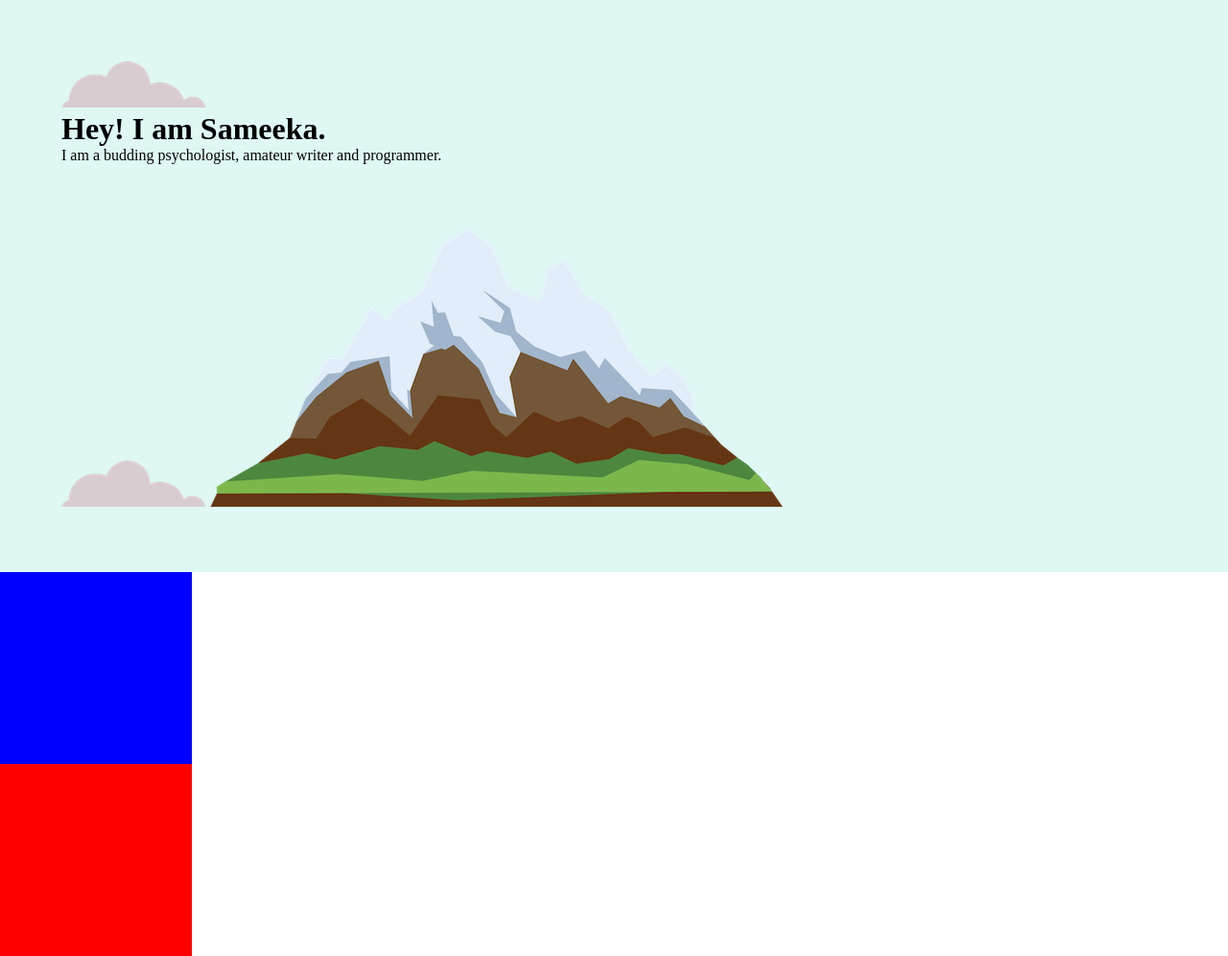
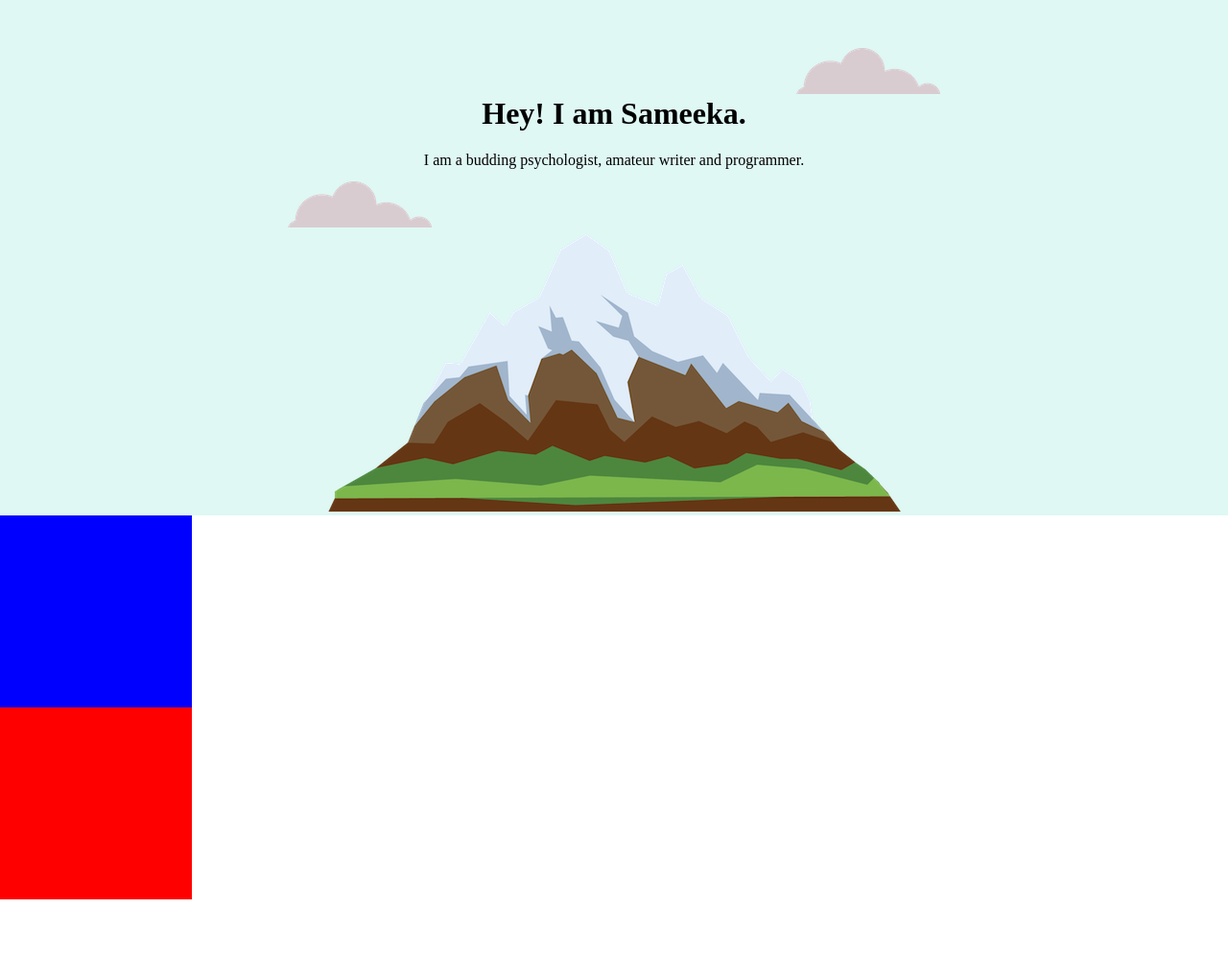
Before and after one commit to sameeka-sahban/My-Site, a plain HTML site: page index.html in a window 1280 px wide. Shown: the whole page at 96% size. After the commit the page ends 937 px from the top, so only its background shows below. Drawn offline with Linux system fonts and the light colour scheme.

Commit message:
Styling the elements

```diff
--- a/CSS/styles.css
+++ b/CSS/styles.css
@@ -1,9 +1,13 @@
 body{
 	margin: 0px;
+	text-align: center;
 }
 
 h1{
-	margin: 0px;
+	margin-top: 0;
+	/*when you are using width as percentage then you should use auto to center the elements
+	automatically. also "0 auto" = top bottom 0 margin left right
+	auto 0 auto 0 auto would mean top margin =0, right = auto, bottom= 0 and left=auto*/
 
 }
 
@@ -15,8 +19,8 @@ p{
 
 .top-container{
 	background-color: #dff8f4;
-	margin-top: 0px;
-	padding: 5%;
+	padding-top: 100px ;
+	position: relative;
 
 }
 
@@ -31,3 +35,13 @@ p{
 	width: 200px;
 	height: 200px;
 }
+.cloud1{
+	position: absolute;
+	top: 50px;
+	right:  300px;
+}
+.cloud2{
+	position: absolute;
+	left:  300px;
+	bottom:  300px;
+}
--- a/index.html
+++ b/index.html
@@ -8,10 +8,10 @@
 </head>
 <body>
 	<div class="top-container">
-		<img src="images\cloud.png" alt="cloud-img">
+		<img src="images\cloud.png" class="cloud1" alt="cloud-img">
 		<h1>Hey! I am Sameeka.</h1>
 		<p>I am a budding psychologist, amateur writer and programmer.</p>
-		<img src="images\cloud.png" alt="cloud-img">
+		<img src="images\cloud.png" alt="cloud-img" class="cloud2">
 		<img src="images\mountain.png" alt="mountain-img">
 	</div>
 	<div class="middle-container"></div>
```
